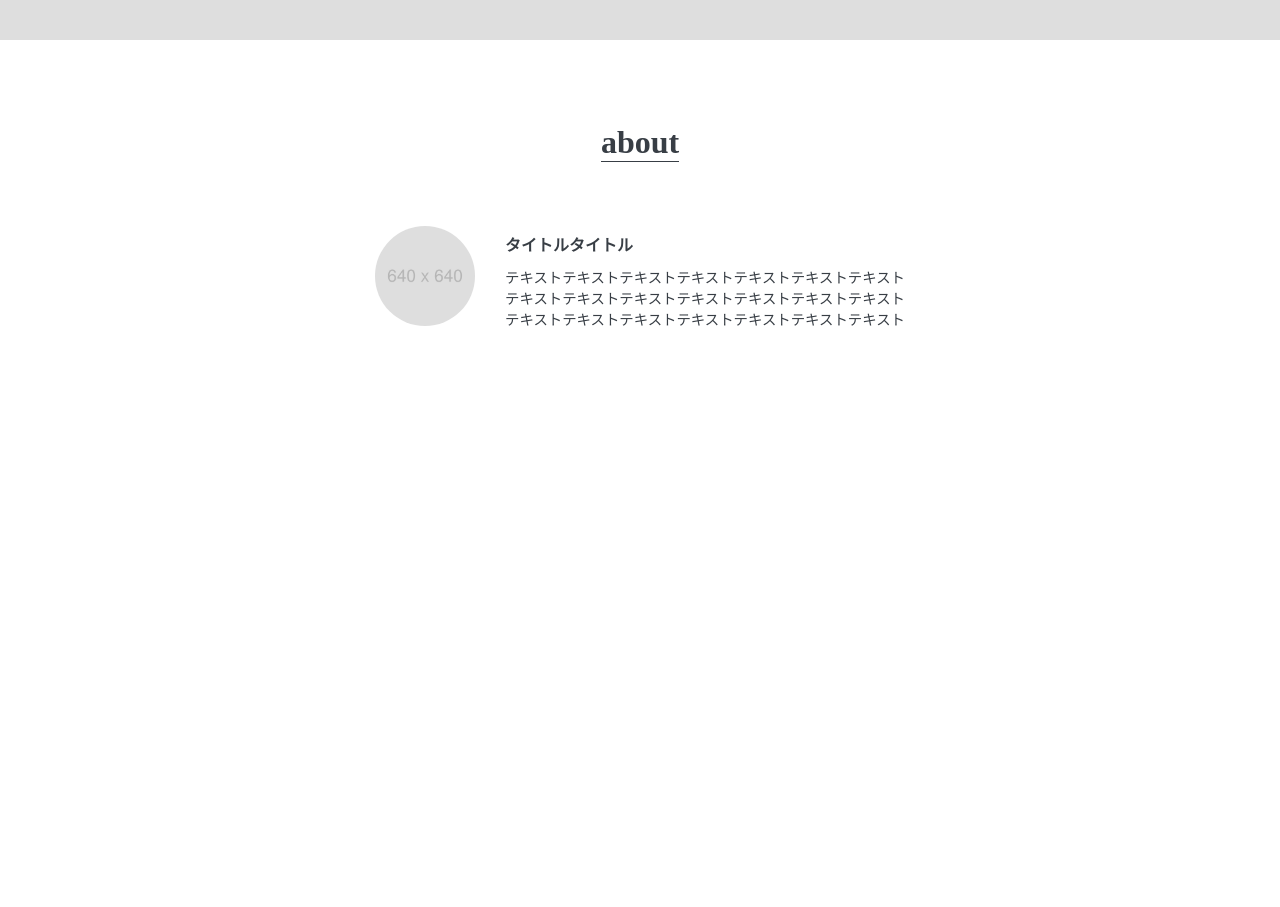
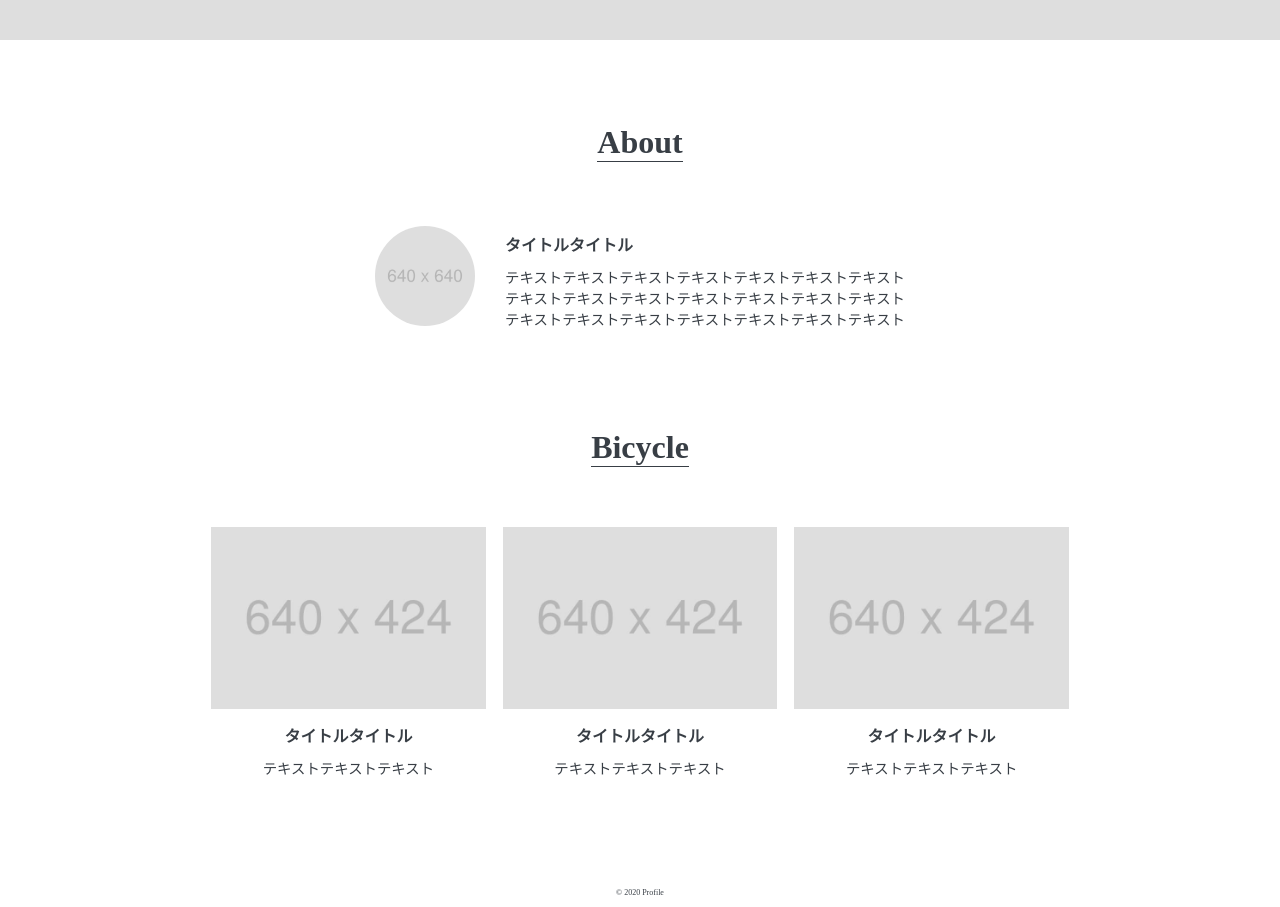
Before and after one commit to mk1015098/CS-Profile, a plain HTML site: page index.html in a window 1280 px wide. Shown: the part 620-1527 px from the top of the page. Before the commit the page ends 1049 px from the top, so only its background shows below. Drawn offline with Linux system fonts and the light colour scheme; some packages are replaced by stand-ins of ours.

Commit message:
[Finish]

```diff
--- a/css/style.css
+++ b/css/style.css
@@ -114,6 +114,9 @@ About
 #about .text {
   text-align: left;
 }
+#about .section-title {
+  text-transform: capitalize;
+}
 
 @media screen and (max-width: 600px) {
   /*-------------------------------------------
@@ -126,3 +129,36 @@ About
     margin-right: 0;
   }
 }
+/*-------------------------------------------
+Bicycle
+-------------------------------------------*/
+#bicycle ul {
+  display: flex;
+  justify-content: space-between;
+}
+#bicycle li {
+  width: 32%;
+}
+#bicycle .section-title {
+  text-transform: capitalize;
+}
+@media screen and (max-width: 600px) {
+  /*-------------------------------------------
+  Bicycle
+  -------------------------------------------*/
+  #bicycle ul {
+    flex-direction: column;  /* 画像を縦並びに配置します */
+  }
+  #bicycle li {
+    width: 100%;             /* 画像を横幅いっぱいまで表示します */
+    margin-bottom: 30px;
+  }
+}
+/*-------------------------------------------
+footer
+-------------------------------------------*/
+#footer {
+  font-size: 0.5rem;
+  padding: 10px 0;
+  text-align: center;
+}
--- a/index.html
+++ b/index.html
@@ -48,11 +48,30 @@
 
       <!-- bicycleセクション -->
       <section id="bicycle" class="wrapper">
+        <h2 class="section-title">bicycle</h2>
+        <ul>
+          <li>
+            <img decoding="async" src="img/bicycle1.jpg" alt="テキストテキストテキスト">
+            <h3 class="content-title">タイトルタイトル</h3>
+            <p>テキストテキストテキスト</p>
+          </li>
+          <li>
+            <img decoding="async" src="img/bicycle2.jpg" alt="テキストテキストテキスト">
+            <h3 class="content-title">タイトルタイトル</h3>
+            <p>テキストテキストテキスト</p>
+          </li>
+          <li>
+            <img decoding="async" src="img/bicycle3.jpg" alt="テキストテキストテキスト">
+            <h3 class="content-title">タイトルタイトル</h3>
+            <p>テキストテキストテキスト</p>
+          </li>
+        </ul>
       </section>
     </main>
 
     <!-- フッター -->
     <footer id="footer">
+      <p>&copy; 2020 Profile</p>
     </footer>
   </body>
 </html>
```
